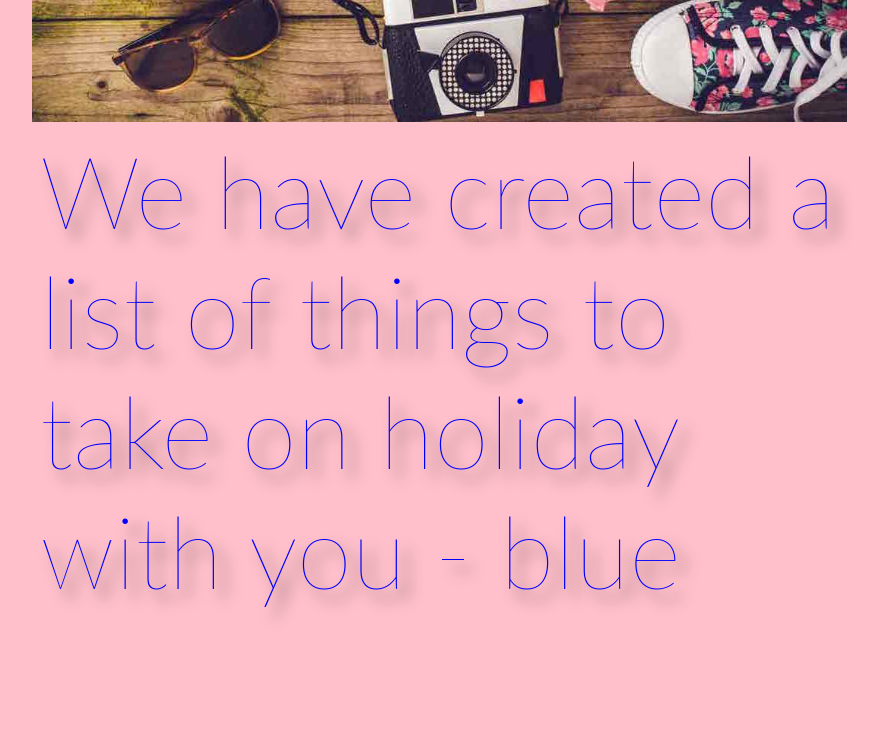
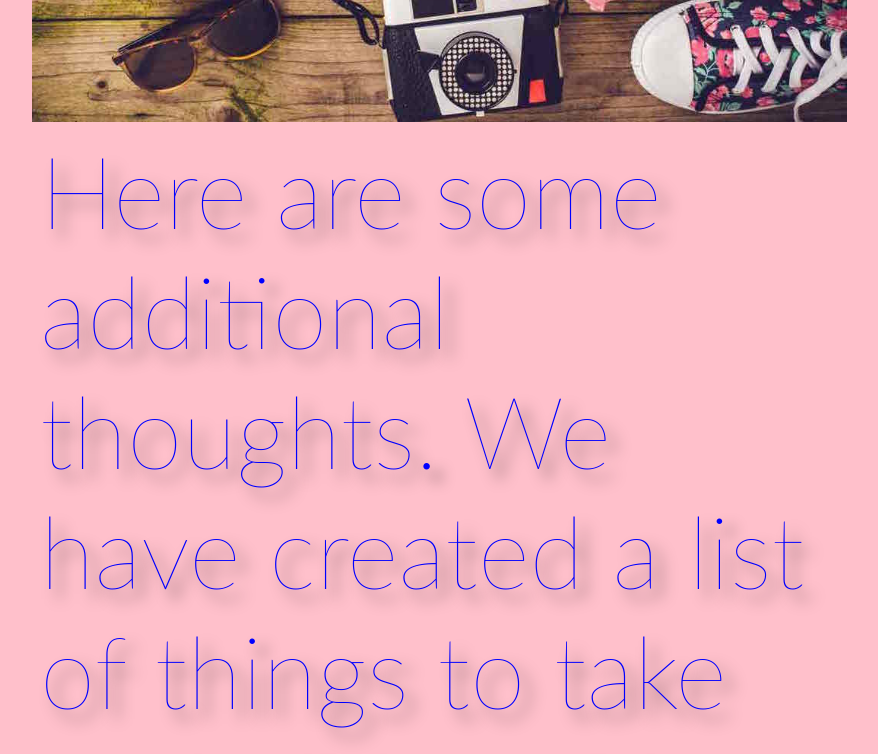
Before and after one commit to Shants66/Weekend-Escapes, a plain HTML site: page In My Suitcase.html in a window 1280 px wide. Shown: the part 540-1294 px from the top of the page, without its empty margins (163-1041 px from the left). Before the commit the page ends 1203 px from the top, so only its background shows below. Drawn offline with Linux system fonts and the light colour scheme.

Commit message:
added text - in my suitcase

```diff
--- a/In My Suitcase.html
+++ b/In My Suitcase.html
@@ -18,7 +18,7 @@
 
     <div class="pageimage">
       <img src="./Images/Packing.jpg" alt="packing">
-      <div id="textpart">We have created a list of things to take on holiday with you - blue</div>
+      <div id="textpart">Here are some additional thoughts. We have created a list of things to take on holiday with you - blue</div>
 
       </div>
     </div>
```
